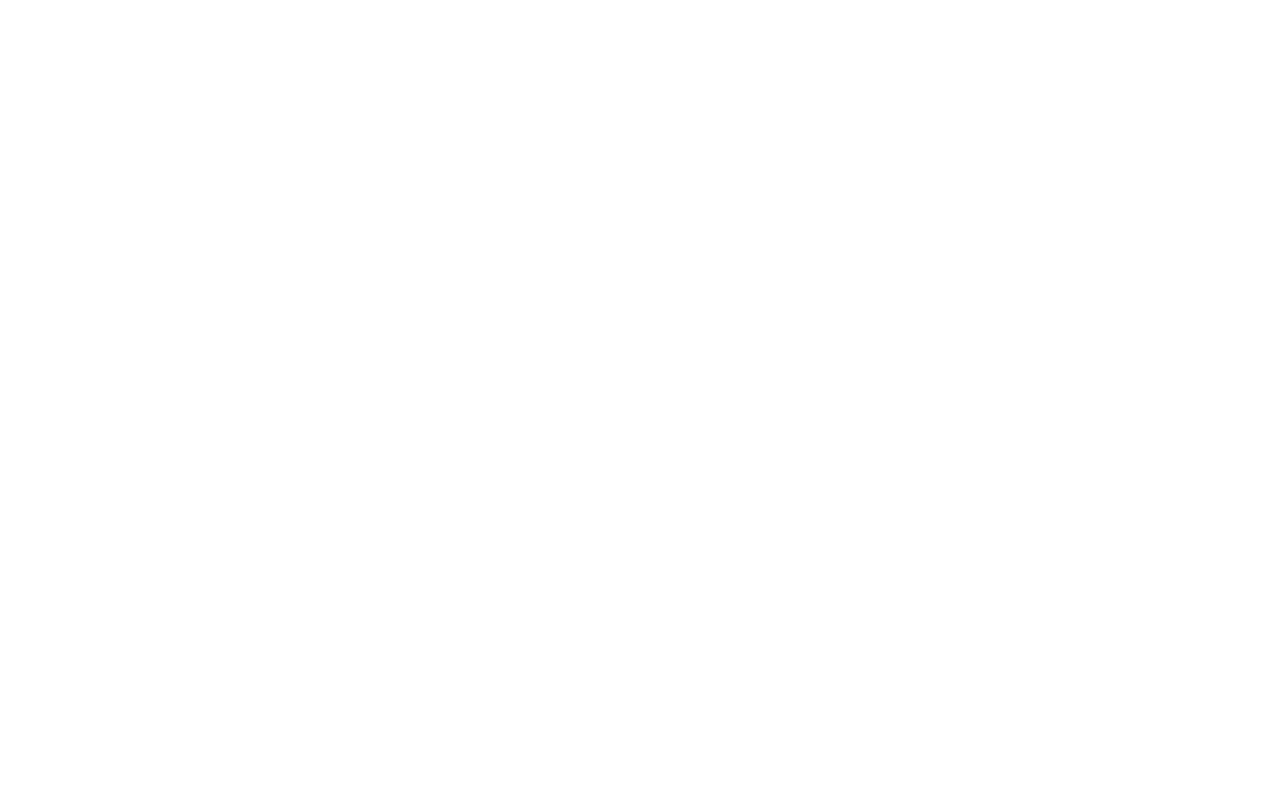
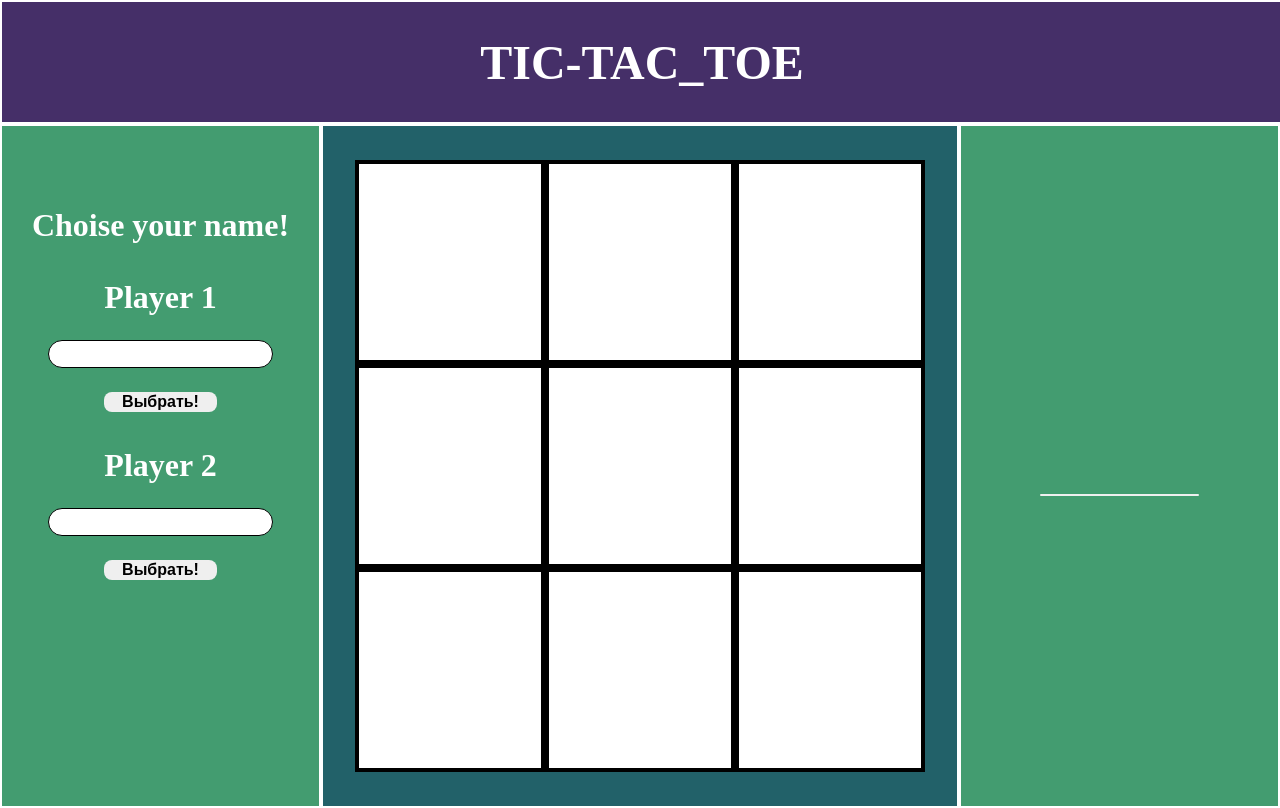
Before and after one commit to bushlalex/tic-tac-toe, a plain HTML site: page index.html in a window 1280 px wide. Drawn offline with Linux system fonts and the light colour scheme.

Commit message:
сделал половину верстки

```diff
--- a/index.html
+++ b/index.html
@@ -8,6 +8,44 @@
     <title>Document</title>
 </head>
 <body>
-
+    <div class="headercont">
+        <p class="title">TIC-TAC_TOE</p>
+    </div>
+    <div class="maincont">
+        <div class="leftmaincont">
+            <div class="polyavvoda">
+                <div class="textvv">Choise your name!</div>
+                <div class="player1">
+                    <label for="player1">Player 1</label>
+                    <input id = "player1"></output>
+                    <button>Выбрать!</button>
+                </div>
+                <div class="player2">
+                    <label for="player2">Player 2</label>
+                    <input id = "player2"></output>
+                    <button>Выбрать!</button>
+                </div>
+            </div>
+        </div>
+        <div class="midmaincont">
+            <div class="board">
+                <div class="kletka1"></div>
+                <div class="kletka2"></div>
+                <div class="kletka3"></div>
+                <div class="kletka4"></div>
+                <div class="kletka5"></div>
+                <div class="kletka6"></div>
+                <div class="kletka7"></div>
+                <div class="kletka8"></div>
+                <div class="kletka9"></div>
+            </div>
+        </div>
+        <div class="rightmaincont">
+            <div class="itogi">
+                <output class="vivod"></output>
+                <button id="reload"></button>
+            </div>
+        </div>
+    </div>
 </body>
 </html>
--- a/script.js
+++ b/script.js
@@ -38,7 +38,7 @@ function makeMove(index) {   //функция делающая ход (нажа
 }
 
 function checkResult() {
-    let currentplayer = makeMove(2); //вместо 2 поставить documentqueryselector
+    let currentplayer = makeMove(5); //вместо 2 поставить documentqueryselector
 
     if (currentplayer == undefined) {
         return;
--- a/style.css
+++ b/style.css
@@ -0,0 +1,168 @@
+html {
+    margin: 0;
+    padding: 0;
+}
+
+body {
+    width: 100%;
+    height: 100%;
+    margin: 0;
+    padding: 0;
+}
+
+
+.headercont {
+    height: 15vh;
+    width: 100vw;
+    background-color: #452f68;
+    margin: 0;
+    padding: 0;
+    display: flex;
+    justify-content: center;
+    align-items: center;
+    border: 0.2vw solid white;
+
+
+}
+
+.maincont {
+    height: 85vh;
+    width: 100vw;
+    margin: 0;
+    padding: 0;
+    background-color: rgb(119, 49, 49);
+    display: flex;
+
+}
+
+.title {
+    margin: 0;
+    padding: 0;
+    color: white;
+    font-weight: bold;
+    font-size: 6vh;
+}
+
+.leftmaincont {
+    width: 25%;
+    height: 100%;
+    background-color: rgb(67, 156, 112);
+    border: 0.2vw solid white;
+    display: flex;
+    justify-content: center;
+    align-items: start;
+}
+
+.midmaincont {
+    width: 50%;
+    height: 100%;
+    background-color: rgb(34, 97, 105);
+    border: 0.2vw solid white;
+    display: flex;
+    justify-content: center;
+    align-items: center;
+}
+
+.rightmaincont {
+    width: 25%;
+    height: 100%;
+    background-color: rgb(67, 156, 112);
+    border: 0.2vw solid white;
+    display: flex;
+    justify-content: center;
+    align-items: start;
+}
+
+.board {
+    width: 90%;
+    height: 90%;
+    background-color: #ffffff;
+    display: grid;
+    grid-template-columns: repeat(3, 1fr);
+    grid-template-rows: repeat(3, 1fr);
+}
+
+.board > *{
+    border: 4px solid black;
+}
+
+.board > *:hover{
+    background-color: #b4b6b4;
+}
+
+.polyavvoda {
+    width: 100%;
+    height: 60%;
+    display: flex;
+    flex-direction: column;
+    justify-content: space-around;
+    align-items: center;
+    margin-top: 20%;
+}
+
+.polyavvoda > * {
+    text-align: center;
+    display: flex;
+    flex-direction: column;
+    justify-content: center;
+    gap: 3vh;
+    align-items: center;
+}
+
+label {
+    color: white;
+    font-weight: bold;
+    font-size: 4vh;
+}
+
+input {
+    font-weight: bold;
+    font-size: 2vh;
+    color: black;
+    text-align: center;
+    align-items: center;
+    border: 0.1vw solid black;
+    list-style: none;
+    height: 3vh;
+    border-radius: 2vh;
+}
+
+.textvv {
+    color: white;
+    font-weight: bold;
+    font-size: 4vh;
+}
+
+button {
+    width: 50%;
+    list-style: none;
+    border-style: none;
+    font-weight: bold;
+    font-size: 2vh;
+    align-items: center;
+    justify-content: center;
+    border-radius: 1vh;
+}
+
+button:hover {
+    background-color: #b4b6b4;
+}
+
+.itogi {
+    width: 100%;
+    height: 60%;
+    display: flex;
+    flex-direction: column;
+    justify-content: space-around;
+    align-items: center;
+    margin-top: 20%;
+}
+
+.itogi > * {
+    text-align: center;
+    display: flex;
+    flex-direction: column;
+    justify-content: center;
+    gap: 3vh;
+    align-items: center;
+}
```
